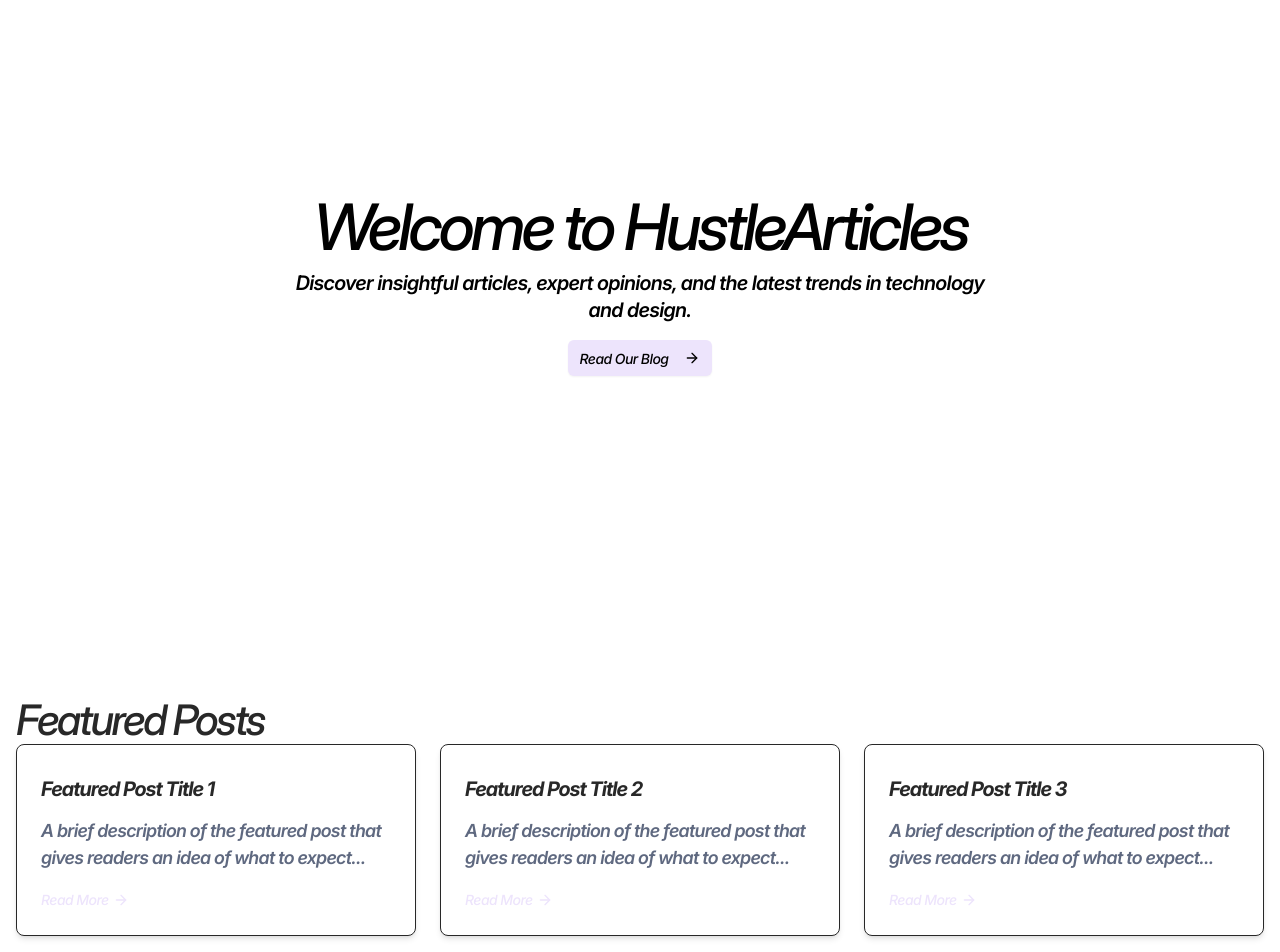
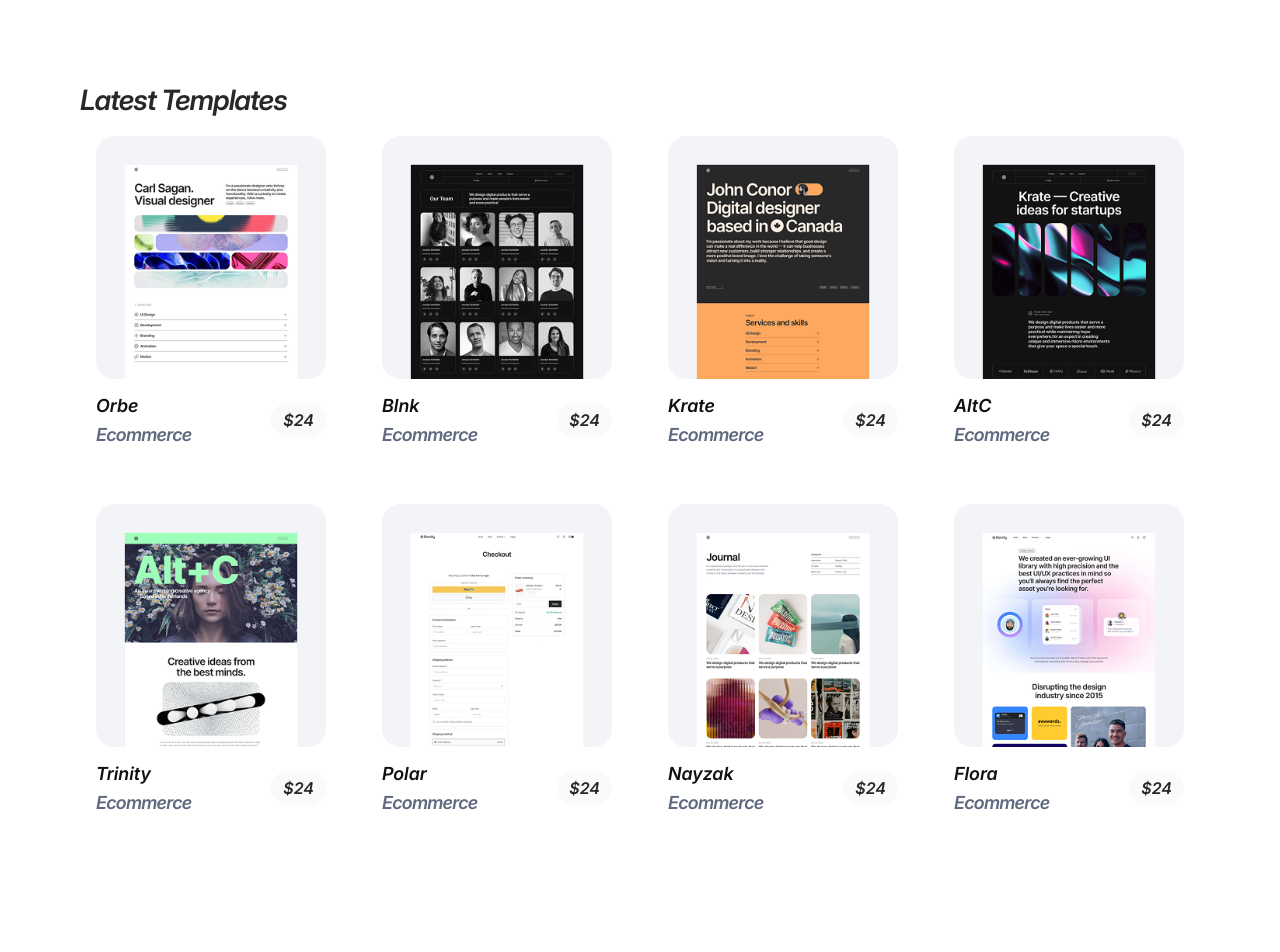
Before and after one commit to Hustle-Devs/commerce-store, a Next.js app: page / in a window 1280 px wide. Shown: the top 952 px of the page. Built offline with nearby package versions, Linux system fonts and the light colour scheme.

Commit message:
Fix: Latest Templates & Staff Picks Merge Conflict

```diff
--- a/src/app/page.tsx
+++ b/src/app/page.tsx
@@ -1,62 +1,11 @@
-import { Button } from "@/components/ui/button";
-import Link from "next/link";
-import { ArrowRight } from "lucide-react";
+import LatestTemplates from "@/components/Home/LatestTemplates";
+import StaffPicks from "@/components/Home/StaffPicks";
 
 export default function Home() {
   return (
-    <div className="flex flex-col items-center">
-      {/* Hero Section */}
-      <section className="bg-background py-12 md:py-24 lg:py-32 xl:py-48 w-full">
-        <div className="mx-auto px-4 md:px-6 container">
-          <div className="flex flex-col items-center space-y-4 text-center">
-            <div className="space-y-2">
-              <h1 className="heading-style">Welcome to HustleArticles</h1>
-              <p className="mx-auto max-w-[700px] text-[#000000] dark:text-white md:text-xl">
-                Discover insightful articles, expert opinions, and the latest
-                trends in technology and design.
-              </p>
-            </div>
-            <div className="space-x-4">
-              <Link href="/blog">
-                <Button>
-                  Read Our Blog
-                  <ArrowRight className="ml-2 w-4 h-4" />
-                </Button>
-              </Link>
-            </div>
-          </div>
-        </div>
-      </section>
-
-      {/* Featured Posts */}
-      <section className="bg-muted/50 py-12 md:py-24 lg:py-32 w-full">
-        <div className="mx-auto px-4 md:px-6 container">
-          <h2 className="featured-title">Featured Posts</h2>
-          <div className="gap-6 grid sm:grid-cols-2 lg:grid-cols-3">
-            {[1, 2, 3].map((i) => (
-              <div
-                key={i}
-                className="group relative bg-background shadow-md hover:shadow-lg p-6 border rounded-lg transition-shadow"
-              >
-                <h3 className="mb-2 font-bold text-xl">
-                  Featured Post Title {i}
-                </h3>
-                <p className="mb-4 text-muted-foreground">
-                  A brief description of the featured post that gives readers an
-                  idea of what to expect...
-                </p>
-                <Link
-                  href={`/blog/post-${i}`}
-                  className="inline-flex items-center text-primary hover:underline"
-                >
-                  Read More
-                  <ArrowRight className="ml-1 w-4 h-4" />
-                </Link>
-              </div>
-            ))}
-          </div>
-        </div>
-      </section>
-    </div>
+    <>
+      <LatestTemplates />
+      <StaffPicks />
+    </>
   );
 }
```
